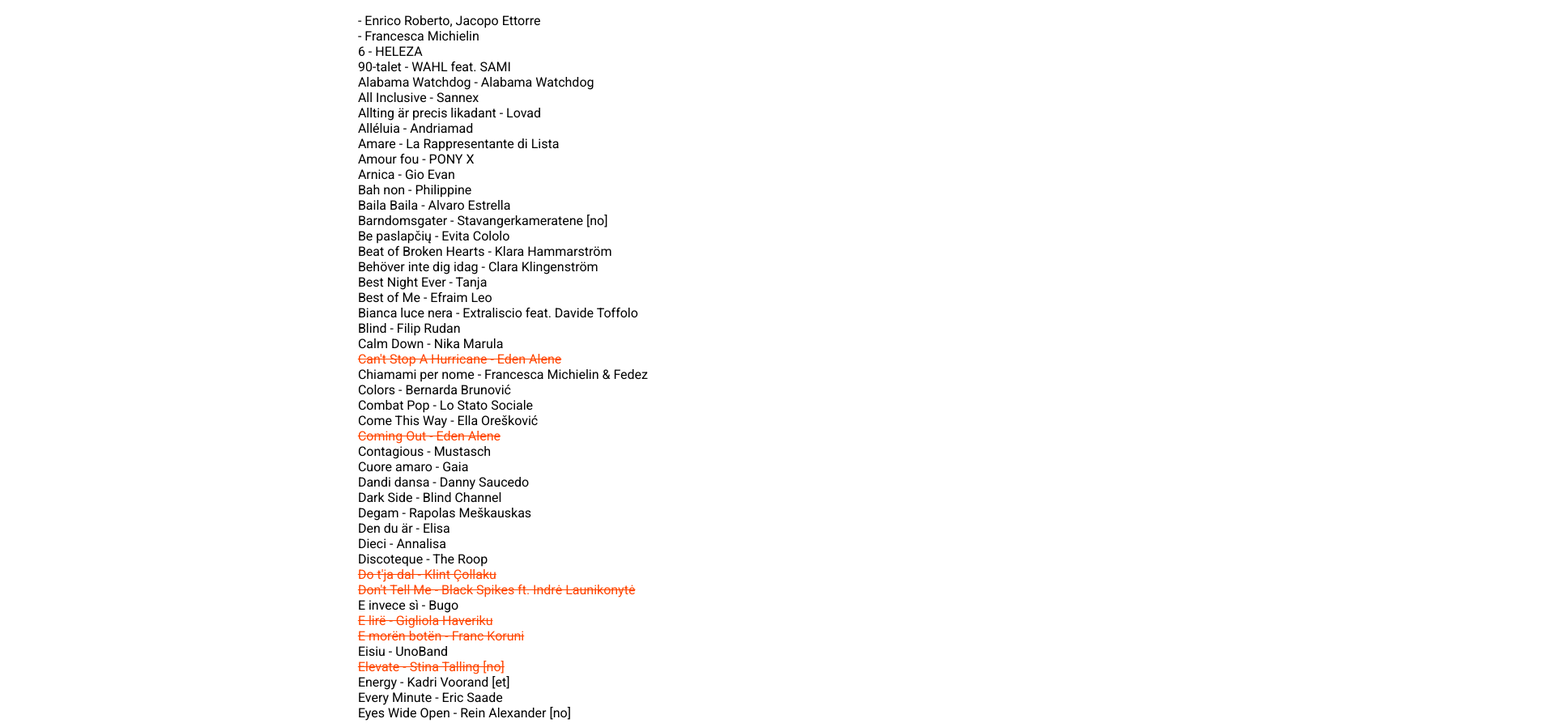
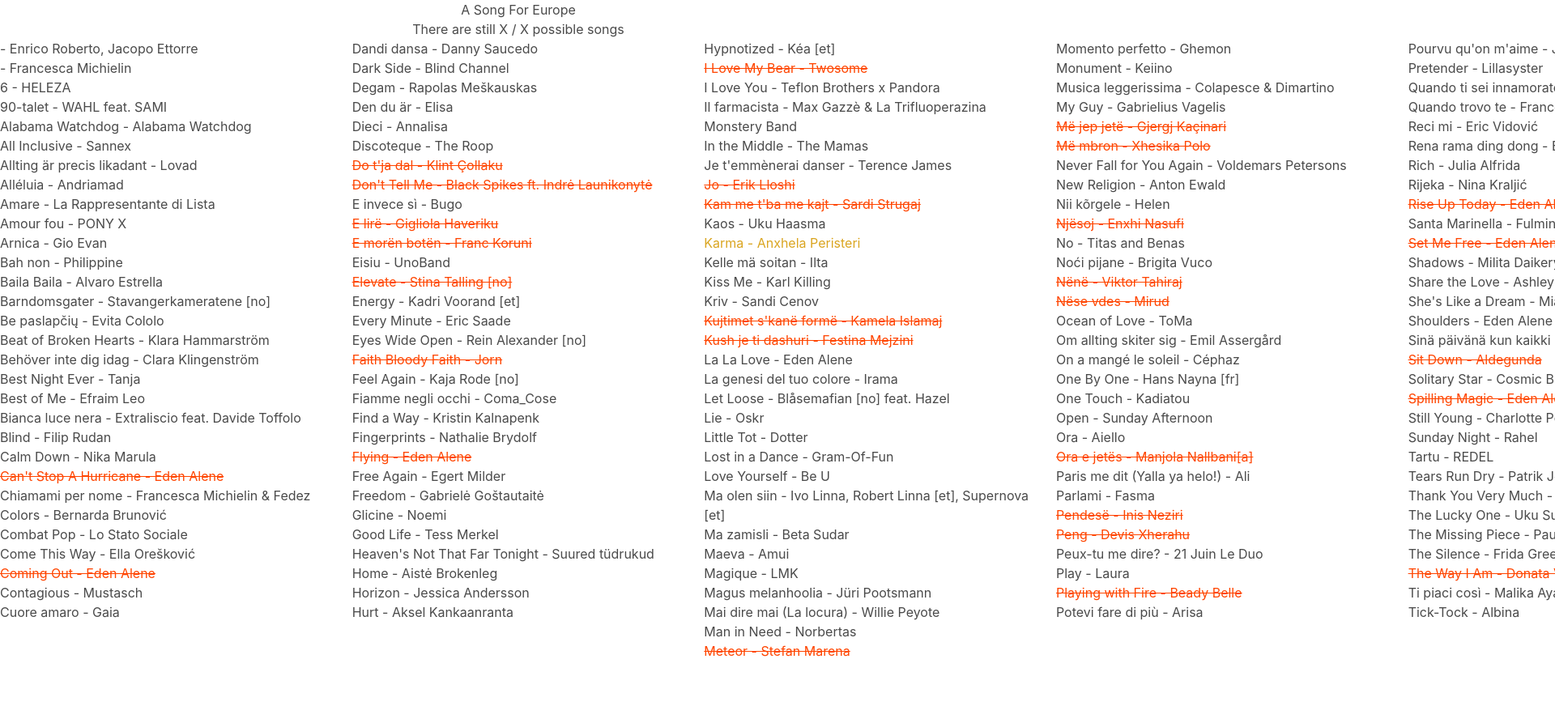
Before and after one commit to Hammers/national-final, a plain HTML site: page index.html in a window 1280 px wide. Shown: the top 893 px of the page at 81% size, 1920 px wide, since content can reach past the window. After the commit the page ends 840 px from the top, so only its background shows below. Drawn offline with nearby package versions, Linux system fonts and the light colour scheme.

Commit message:
Added Bulma. Split data into columns

```diff
--- a/index.html
+++ b/index.html
@@ -4,10 +4,21 @@
     <meta charset="UTF-8">
     <link rel="stylesheet" href="https://cdnjs.cloudflare.com/ajax/libs/font-awesome/5.15.1/css/all.min.css" integrity="sha512-+4zCK9k+qNFUR5X+cKL9EIR+ZOhtIloNl9GIKS57V1MyNsYpYcUrUeQc9vNfzsWfV28IaLL3i96P9sdNyeRssA==" crossorigin="anonymous" />
     <link rel="stylesheet" href="style.css">
+    <meta name="viewport" content="width=device-width, initial-scale=1">
+    <link rel="stylesheet" href="https://cdn.jsdelivr.net/npm/bulma@0.9.1/css/bulma.min.css">
     <title>My Project</title>
 </head>
 <body>
-    <ul></ul>
-    <script src="script.js"></script>
+<h1>A Song For Europe</h1>
+<h2>There are still <span id="activeCount">X</span> / <span id="totalCount">X</span> possible songs</h2>
+<div class="columns">
+    <div class="column is-4"></div>
+    <div class="column is-4"></div>
+    <div class="column is-4"></div>
+    <div class="column is-4"></div>
+    <div class="column is-4"></div>
+    <div class="column is-4"></div>
+</div>
+<script src="script.js"></script>
 </body>
 </html>
--- a/script.js
+++ b/script.js
@@ -1,4 +1,4 @@
-const list = document.querySelector('ul');
+const columns = document.querySelectorAll('.column');
 
 fetch("./data.json")
     .then(response => {
@@ -7,15 +7,21 @@ fetch("./data.json")
     .then(data => displayData(data));
 
 function displayData(data) {
+    let column = 0
     data.sort((a,b) => a.Song > b.Song ? 1 : -1);
-    for(let song of data) {
-        let li = document.createElement('li');
-        li.innerText = `${song.Song} - ${song.Artist}`
+    for(let i = 0; i < data.length; i++) {
+        if(i > (data.length / columns.length) * (column + 1))
+        {
+            column++;
+        }
+        let song = data[i];
+        let divElement = document.createElement('div');
+        divElement.innerText = `${song.Song} - ${song.Artist}`
         if(song.Result === 'Eliminated') {
-            li.classList.add('eliminated');
+            divElement.classList.add('eliminated');
         } else if(song.Result === 'Selected') {
-            li.classList.add('selected');
+            divElement.classList.add('selected');
         }
-        list.append(li);
+        columns[column].append(divElement);
     }
 }
--- a/style.css
+++ b/style.css
@@ -13,6 +13,10 @@ body {
     justify-content: center;
 }
 
+.container {
+    display: flex;
+}
+
 ul {
     list-style-type: none;
 }
```
Also changed, not shown: 1 other file.
